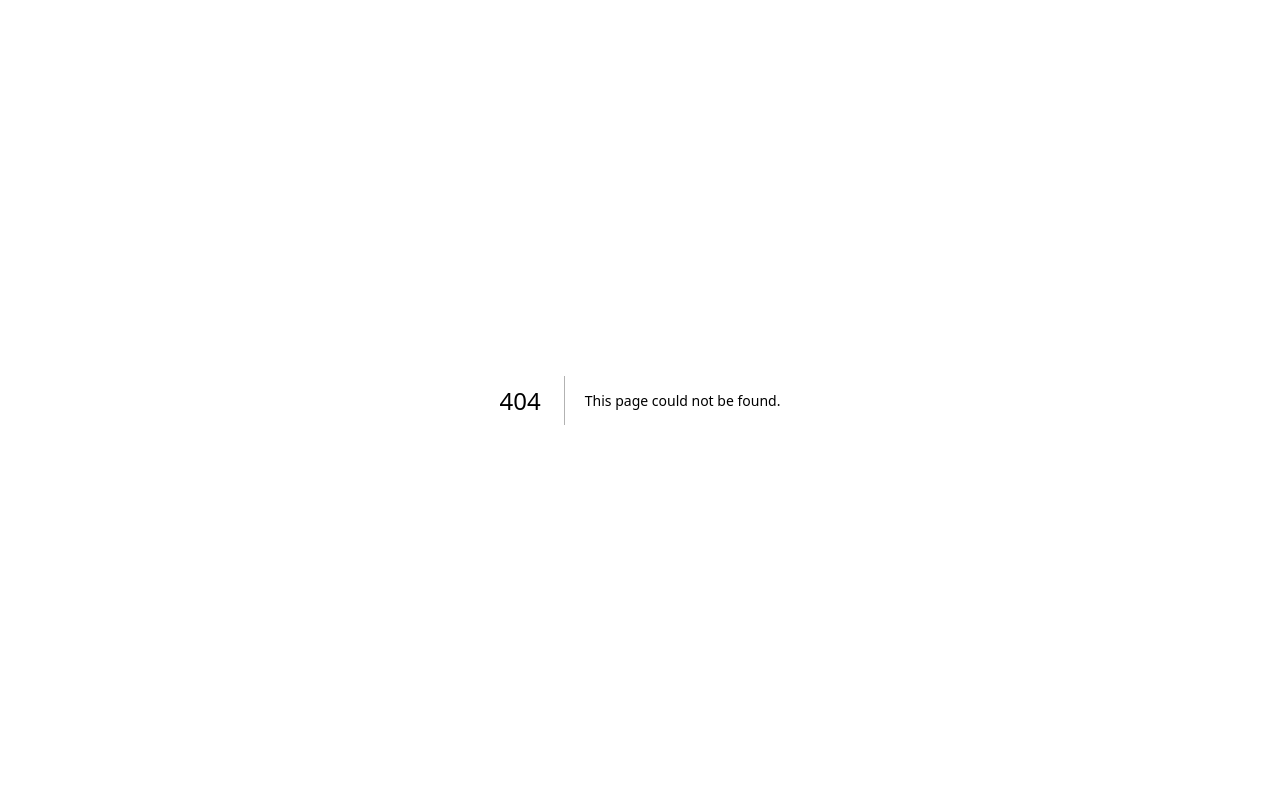
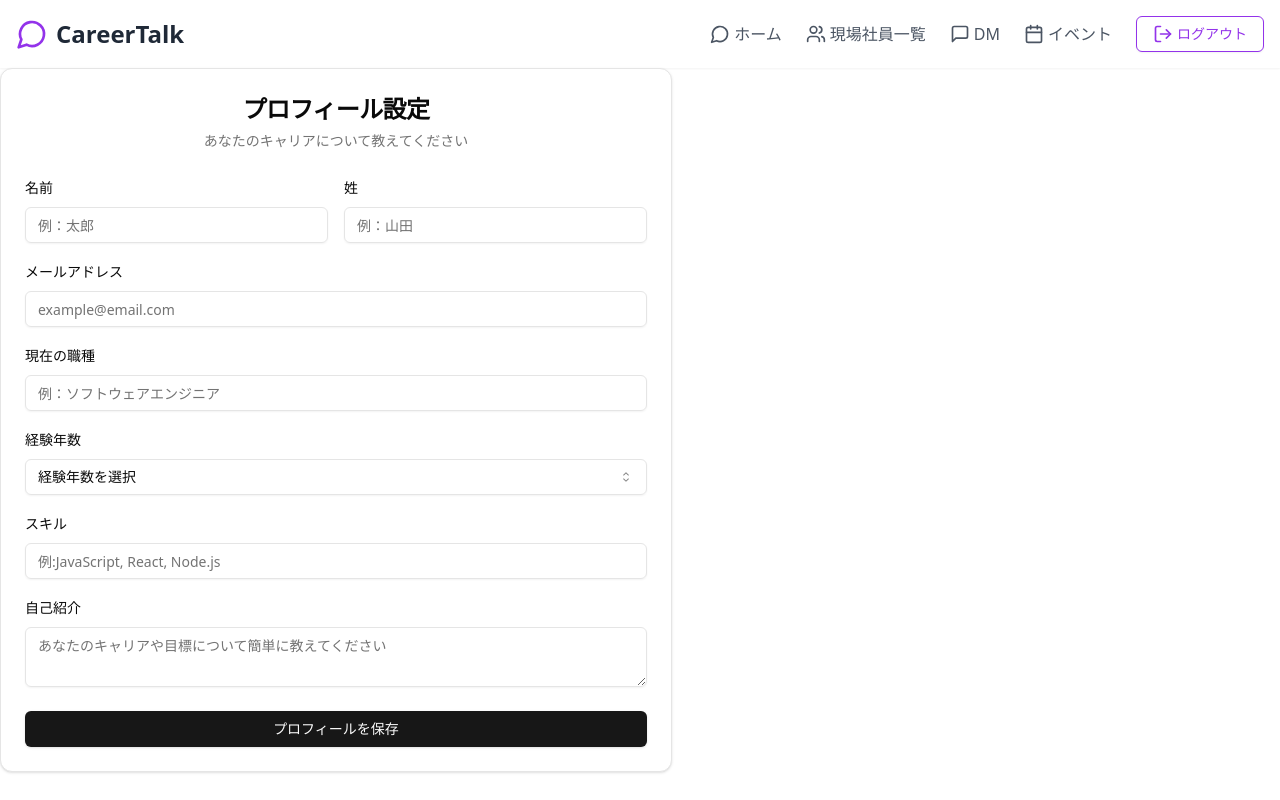
Before and after one commit to ryuhei202/CareerTalk, a Next.js app: page /applicant/create_profile in a window 1280 px wide. Before the commit this address had no page. Built offline with nearby package versions, Linux system fonts and the light colour scheme.

Commit message:
fix: ディレクトリ構成の修正

```diff
--- a/src/app/(site)/create_profile/page.tsx
+++ b/src/app/(site)/applicant/create_profile/page.tsx
@@ -20,7 +20,6 @@ import {
 } from "@/app/_components/ui/card";
 
 export default function ProfileSetup() {
-  console.log("profile setup");
   return (
     <Card className="w-full max-w-2xl animate-fade-in">
       <CardHeader>
@@ -66,7 +65,7 @@ export default function ProfileSetup() {
         </div>
         <div className="space-y-2">
           <Label htmlFor="skills">スキル</Label>
-          <Input id="skills" placeholder="例：JavaScript, React, Node.js" />
+          <Input id="skills" placeholder="例:JavaScript, React, Node.js" />
         </div>
         <div className="space-y-2">
           <Label htmlFor="bio">自己紹介</Label>
```
